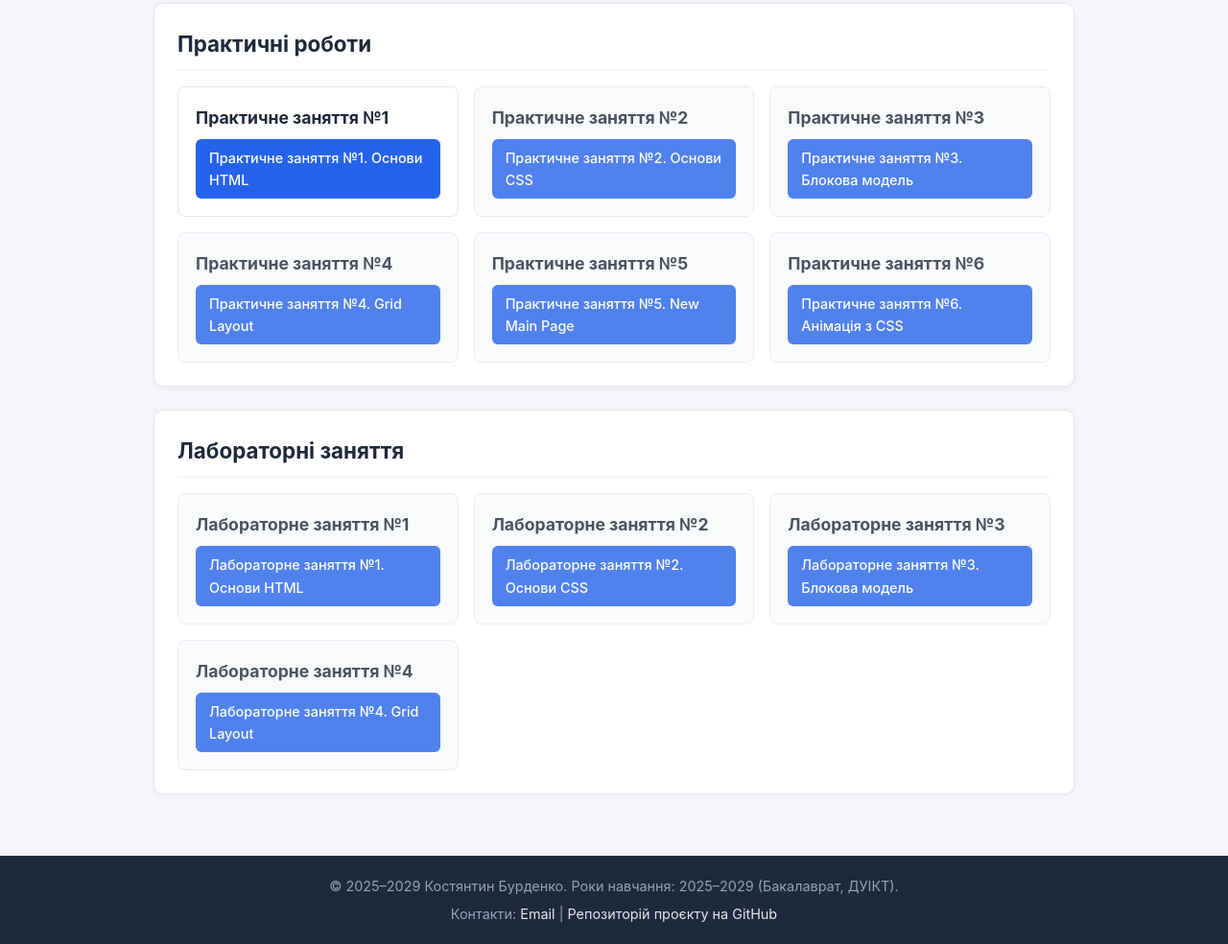
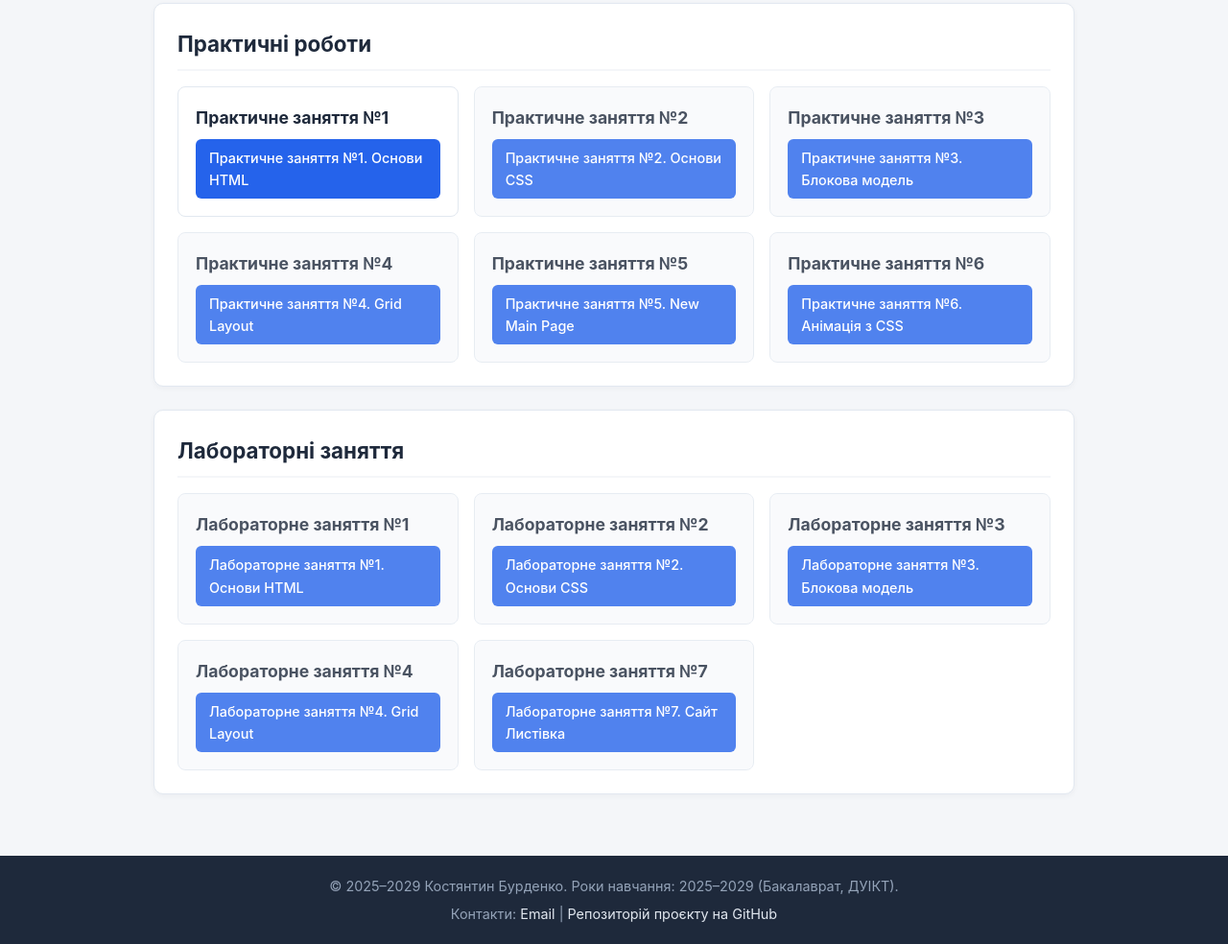
Before and after one commit to cinurri/web-design, a plain HTML site: page index.html in a window 1280 px wide. Shown: the part 518-1502 px from the top of the page at 96% size. Drawn offline with Linux system fonts and the light colour scheme.

Commit message:
several minor changes + addded link for lab 7 on main page

```diff
--- a/index.html
+++ b/index.html
@@ -102,6 +102,11 @@
                     <h3>Лабораторне заняття №4</h3>
                     <a href="labs/lab4/lab4.html" class="btn">Лабораторне заняття №4. Grid Layout</a>
                 </article>
+
+                <article class="work-item upcoming">
+                    <h3>Лабораторне заняття №7</h3>
+                    <a href="labs/lab7/lab7.html" class="btn">Лабораторне заняття №7. Сайт Листiвка</a>
+                </article>
             </div>
         </section>
     </main>
```
Also changed, not shown: prs/pr4/pr4.css (+4 -8 lines), prs/pr6/pr6.css (+2 -16 lines).
